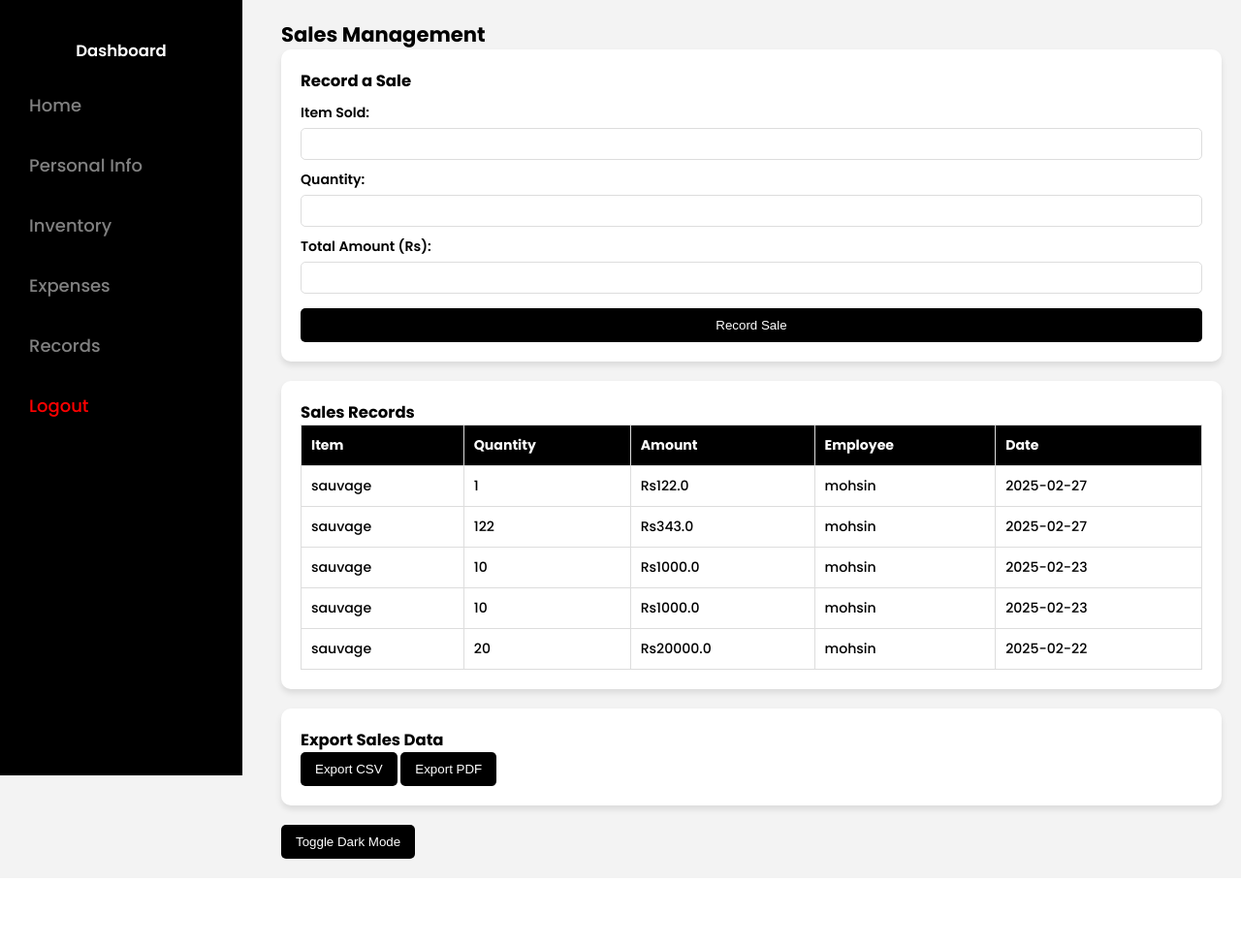
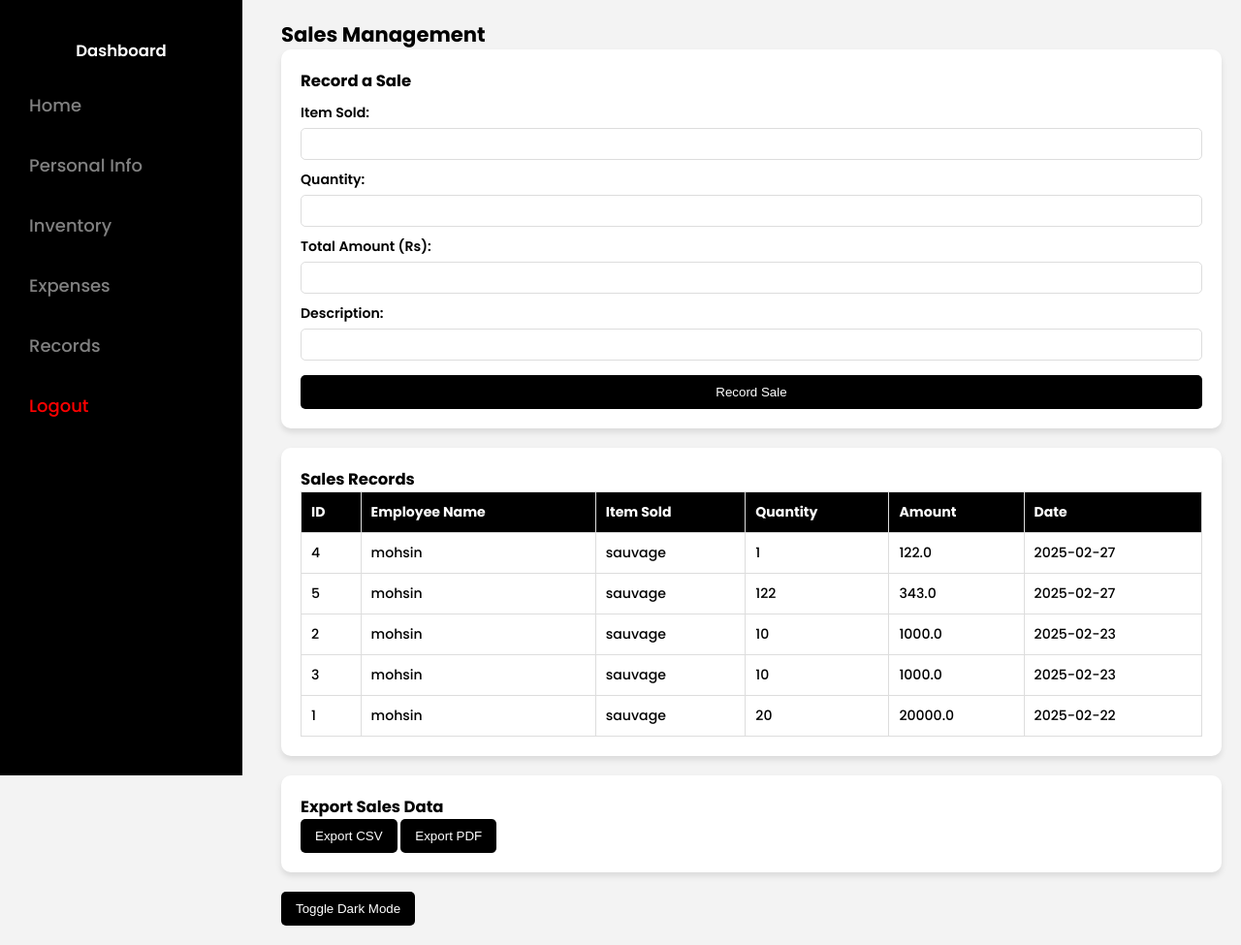
Before and after one commit to hasanrazat/Flask_Inventory_Mgmt, a Flask app: page /sales in a window 1280 px wide. Shown: the whole page at 97% size. Before the commit the page ends 886 px from the top, so only its background shows below. Run offline with Flask 3, Linux system fonts and the light colour scheme; a user stored in the database is signed in; data comes from the database, SQL or seed files in the repository.

Commit message:
Update sales.html

```diff
--- a/templates/sales.html
+++ b/templates/sales.html
@@ -26,7 +26,7 @@
 
         <div class="card">
             <h3>Record a Sale</h3>
-            <form action="{{ url_for('add_sale') }}" method="POST">
+            <form action="{{ url_for('add_owner_sale') }}" method="POST">
                 <label for="item">Item Sold:</label>
                 <input type="text" id="item" name="item" required>
 
@@ -36,6 +36,9 @@
                 <label for="amount">Total Amount (Rs):</label>
                 <input type="number" id="amount" name="amount" required>
 
+                <label for="description">Description:</label>
+                <input type="text" id="description" name="description">
+
                 <button type="submit" class="btn-primary">Record Sale</button>
             </form>
         </div>
@@ -43,22 +46,28 @@
         <div class="card">
             <h3>Sales Records</h3>
             <table>
+                <thead>
                     <tr>
-                    <th>Item</th>
+                        <th>ID</th>
+                        <th>Employee Name</th>
+                        <th>Item Sold</th>
                         <th>Quantity</th>
                         <th>Amount</th>
-                    <th>Employee</th>
                         <th>Date</th>
                     </tr>
+                </thead>
+                <tbody>
                     {% for sale in sales %}
                     <tr>
-                    <td>{{ sale[2] }}</td>
-                    <td>{{ sale[3] }}</td>
-                    <td>Rs{{ sale[4] }}</td>
-                    <td>{{ sale[6] }}</td>
-                    <td>{{ sale[5] }}</td>
+                        <td>{{ sale.id }}</td>
+                        <td>{{ sale.name }}</td>
+                        <td>{{ sale.item_sold }}</td>
+                        <td>{{ sale.quantity }}</td>
+                        <td>{{ sale.amount }}</td>
+                        <td>{{ sale.date }}</td>
                     </tr>
                     {% endfor %}
+                </tbody>
             </table>
         </div>
 
```
Lines whose indentation alone changed are shown as unchanged.
